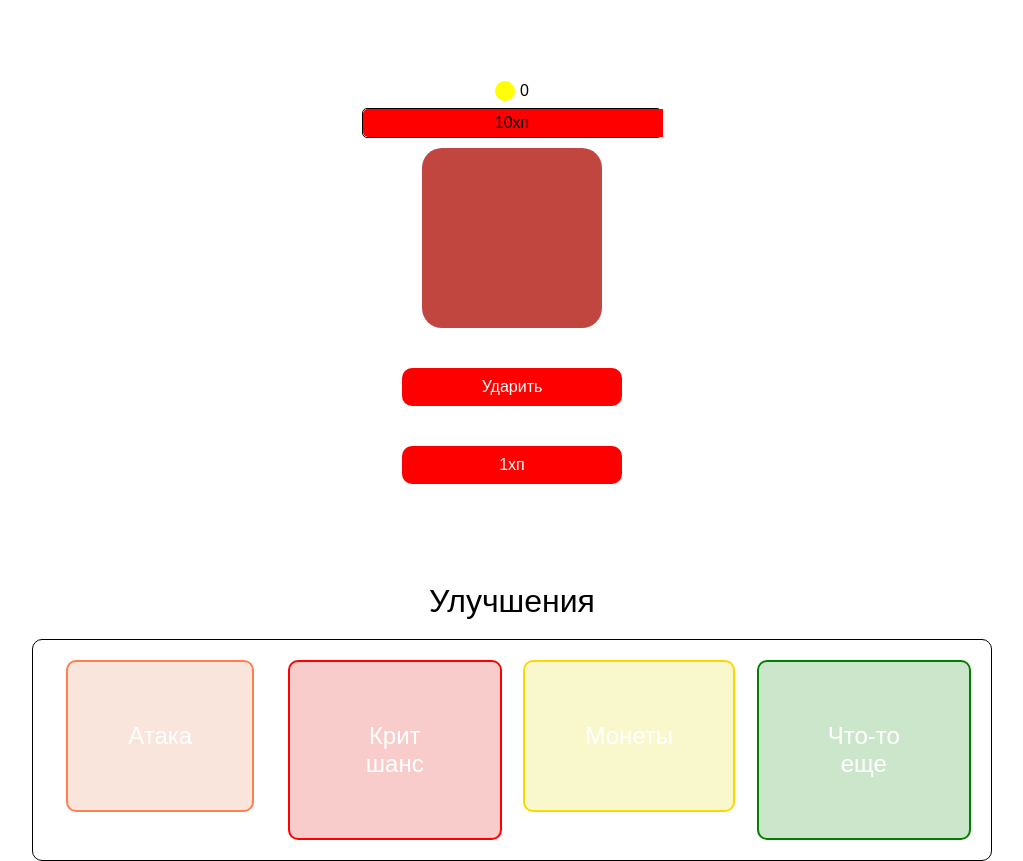
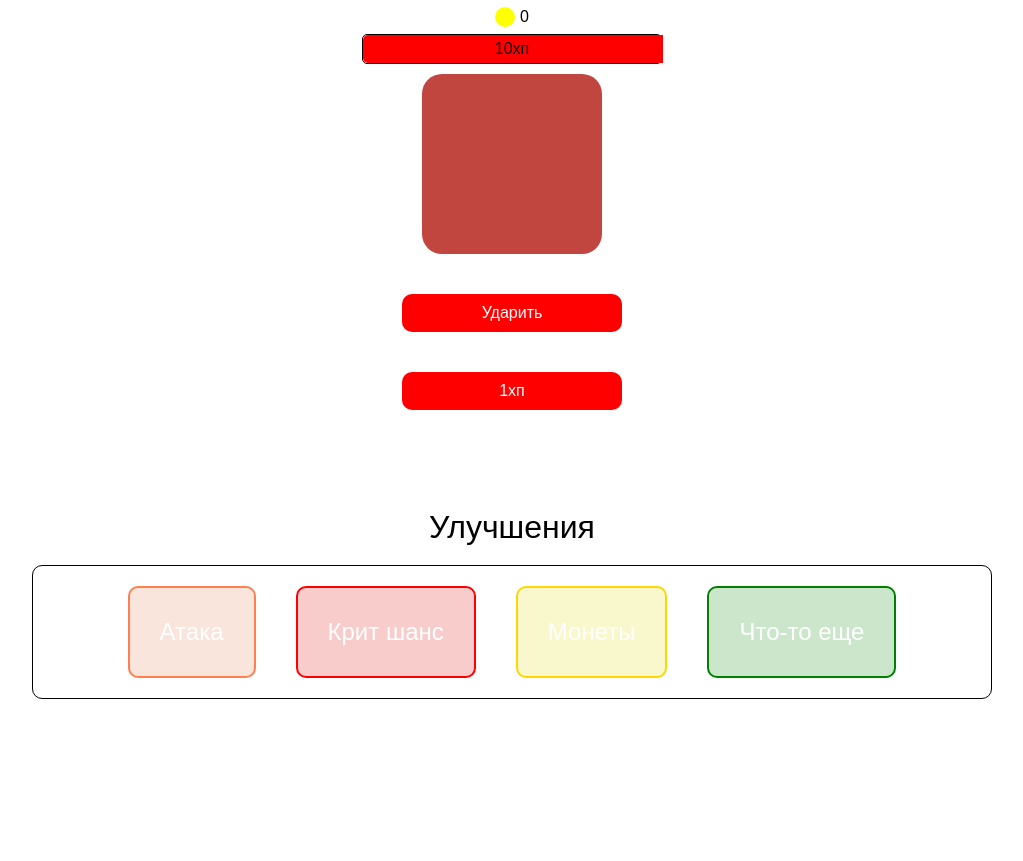
Before and after one commit to HELLRAID-cmd/Tap-Tap-MonsterHunter, a React (Vite) app in the folder client/: page / in a window 1280 px wide. Shown: the whole page, without its empty margins (128-1151 px from the left). After the commit the page ends 800 px from the top, so only its background shows below. Built offline with nearby package versions, Linux system fonts and the light colour scheme.

Commit message:
Изменил стили

```diff
--- a/client/src/Components/Footer/footer.scss
+++ b/client/src/Components/Footer/footer.scss
@@ -9,9 +9,9 @@
     gap: 20px;
 
     &-list {
-      display: grid;
-      grid-template-columns: repeat(4, 1fr);
-      gap: 20px;
+      display: flex;
+      justify-content: center;
+      gap: 40px;
       border: 1px solid black;
       padding: 20px;
       border-radius: 10px;
@@ -19,7 +19,7 @@
 
     &-btn {
       font-size: 24px;
-      padding: 60px;
+      padding: 30px;
 
       &.attack {
         background-color: rgba(225, 127, 80, 0.2);
--- a/client/src/Styles/_reset.scss
+++ b/client/src/Styles/_reset.scss
@@ -22,9 +22,6 @@ body {
   font-size: 16px;
   line-height: 24px;
   font-family: "Arial", sans-serif;
-}
-main {
-  padding: 74px 0 0 0;
 }
 
 a {
```
